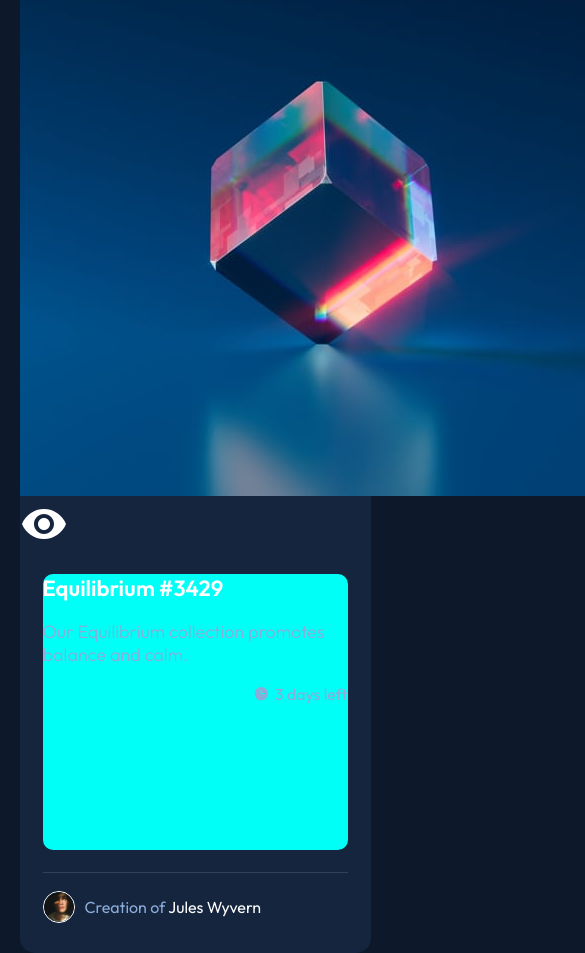
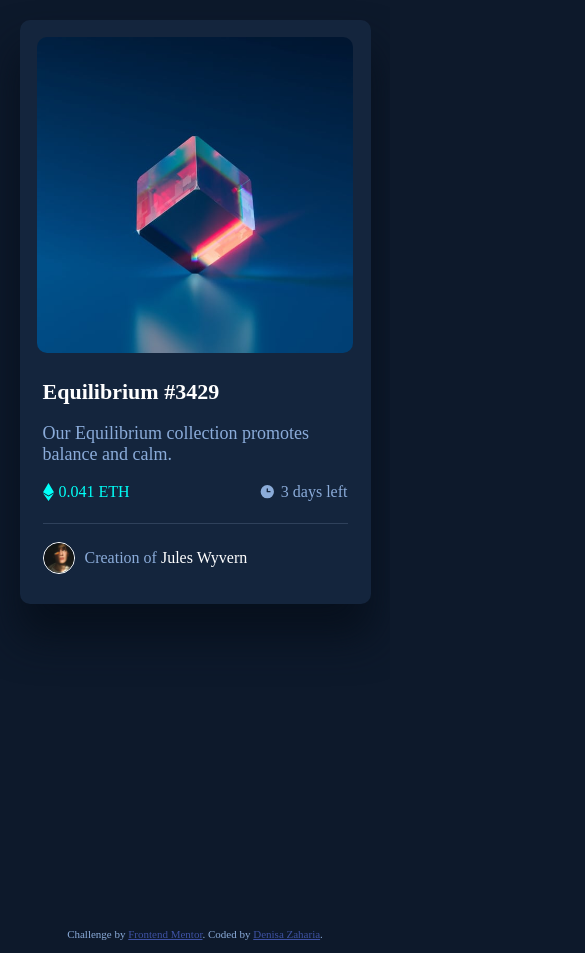
Before and after one commit to denisazaharia98/Frontend-Mentor-Challenges-Newbie, a plain HTML site: page 1. nft-preview-card-component-main/index.html in a window 390 px wide. Shown: the top 953 px of the page, 585 px wide, since content can reach past the window. Drawn offline with Linux system fonts and the light colour scheme.

Commit message:
Update style.css

```diff
--- a/1. nft-preview-card-component-main/style.css
+++ b/1. nft-preview-card-component-main/style.css
@@ -1,11 +1,9 @@
 * {
   margin: 0;
-  font-family: "Outfit", sans-serif;
 }
 
 body {
   background-color: hsl(217, 54%, 11%);
-  font-family: "Outfit", sans-serif;
   color: hsl(215, 52%, 70%);
 }
 
@@ -15,31 +13,56 @@ body {
   bottom: 0;
   left: 0;
   position: absolute;
-  width: 340px;
+  width: 21.25rem;
   height: fit-content;
   margin: auto;
-  border-radius: 15px;
+  border-radius: 10px;
   background-color: hsl(216, 50%, 16%);
+  -webkit-box-shadow: 0px 31px 41px 2px hsl(215, 63%, 7%);
+  box-shadow: 0px 31px 41px 2px hsl(215, 63%, 7%);
 }
 
-section {
+#header,
+#content,
+#footer {
   margin: 22px 23px;
 }
 
-.equil-img {
+#header {
+  width: 294px;
+  height: 294px;
+  position: relative;
+  cursor: pointer;
+  display: flex;
+  justify-content: center;
+}
+
+#equil-img > img {
   width: 100%;
   border-radius: 10px;
 }
 
-section:nth-of-type(1) {
-  background-color: hsl(178, 100%, 50%);
-  height: 294px;
+#eye-pic {
+  position: absolute;
+  background-color: hsl(178, 100%, 50%, 0.6);
+  width: inherit;
+  height: inherit;
   border-radius: 10px;
+  opacity: 0;
 }
 
-.equil-img:hover {
-  cursor: pointer;
-  opacity: 50%;
+#eye-pic > img {
+  position: absolute;
+  margin: auto;
+  top: 0;
+  right: 0;
+  bottom: 0;
+  left: 0;
+}
+
+#header:hover #eye-pic {
+  opacity: 1;
+  transition: all 1s ease-in-out;
 }
 
 .title {
@@ -102,12 +125,13 @@ span:hover,
 .title:hover {
   cursor: pointer;
   color: hsl(178, 100%, 50%);
+  transition-duration: 2s;
 }
 
 .attribution {
   font-size: 11px;
   text-align: center;
-  margin-top: 100vh;
+  margin-top: 110vh;
 }
 .attribution a {
   color: hsl(228, 45%, 44%);
@@ -116,9 +140,15 @@ span:hover,
 @media only screen and (max-width: 400px) {
   .card {
     width: 90%;
+    margin: 5%;
   }
-
-  section:nth-of-type(1) {
-    height: 276px;
+  #header {
+    width: 90%;
+    height: 90%;
+    margin: 5%;
+  }
+  #eye-pic {
+    width: 100%;
+    height: 99%;
   }
 }
```
